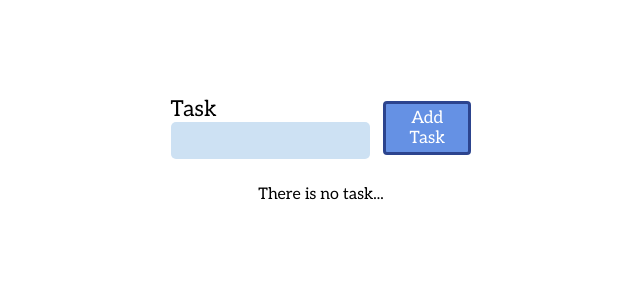
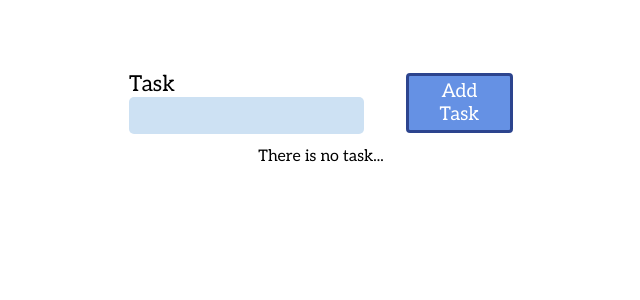
Before and after one commit to Ave-Mari/Todo-App, a React app: page / in a window 1280 px wide. Shown: the top 300 px of the page, without its empty margins (319-959 px from the left). Built offline with nearby package versions, Linux system fonts and the light colour scheme; the HTML template or start-up script is replaced by a standard one.

Commit message:
change width of app clock

```diff
--- a/src/styles.scss
+++ b/src/styles.scss
@@ -6,9 +6,9 @@ body {
 
 
 .todo-section {
-  width: 35%;
+  width: 40%;
   margin: 0 auto;
-  padding-top: 7%;
+  padding-top: 5%;
 }
 
 .task-label {
@@ -19,20 +19,25 @@ body {
 .form-block {
   display: flex;
   justify-content: center;
-  padding-bottom: 26px;
+  padding-bottom: 13px;
 }
 
 .form {
   display: flex;
   justify-content: space-between;
-  width: 68%;
+  width: 76%;
   align-items: center;
 }
 .add-task-input {
+  width: 77%;
   border: none;
   padding: 11px;
   border-radius: 5px;
   background: rgb(205, 225, 243);
+}
+
+.input-block {
+	width: 73%;
 }
 
 .article {
@@ -53,7 +58,6 @@ body {
   width: 100%;
   cursor: grab;
   background: #f3f7ff;
- // background: #bac9e8;
   border: 4px dotted #2c448e;
   border-radius: 9px;
 }
@@ -78,7 +82,7 @@ body {
 	background: #6591e4;
 	border: 3px solid #2c448e;
 	border-radius: 4px;
-	font-size: 17px;
+	font-size: 19px;
 	font-family: 'Aleo', serif;
 	color: #fff;
 	padding: 4px 11px;
```
